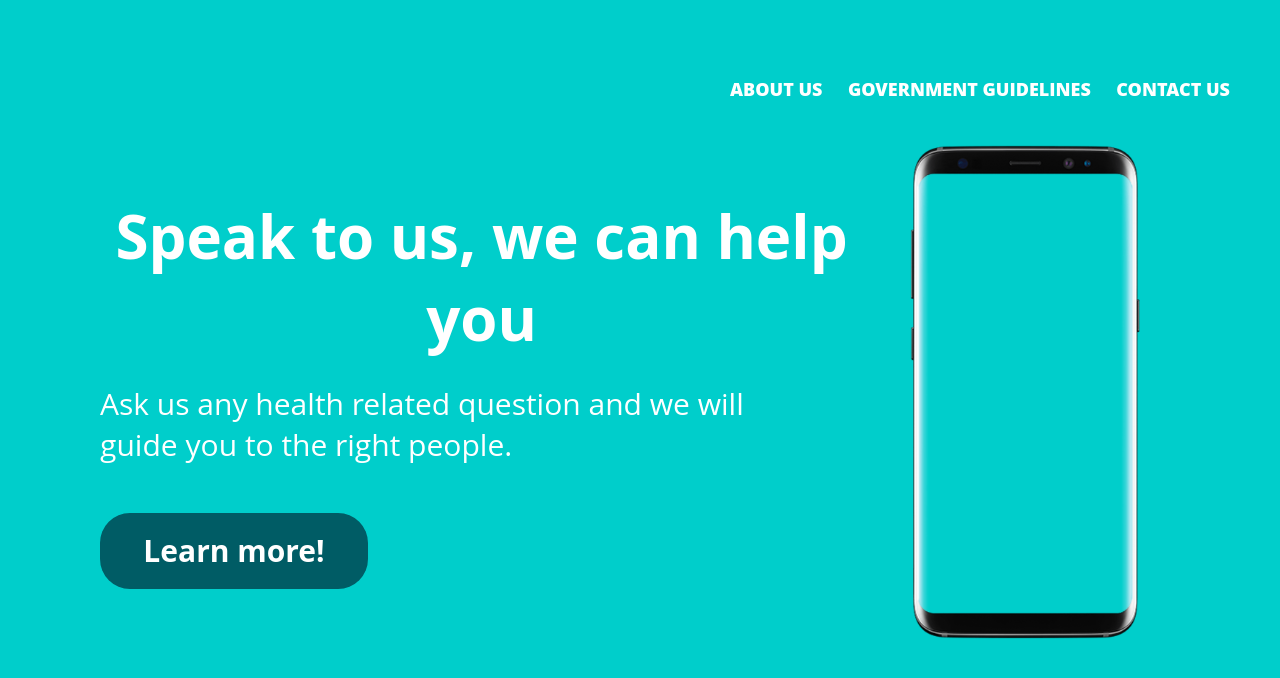
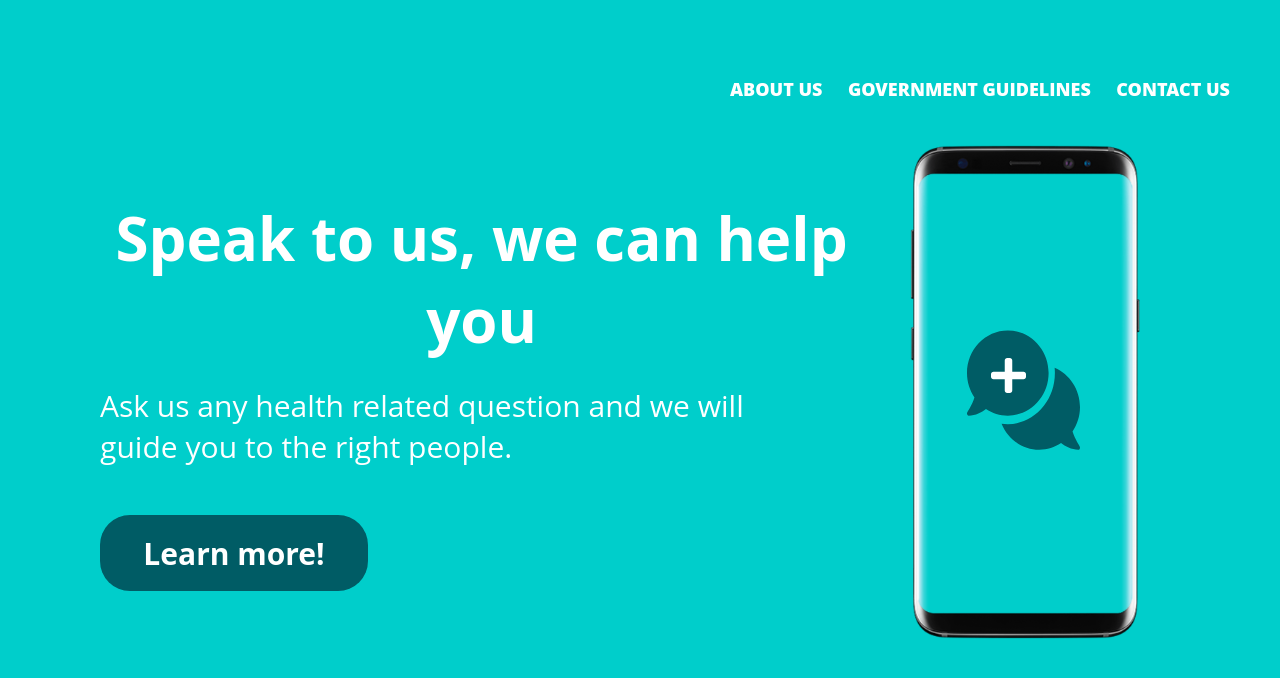
Before and after one commit to somalisintech/2020-hackathon-team-6, a React (Create React App) app in the folder my-app/: page / in a window 1280 px wide. Shown: the top 678 px of the page. Built offline with nearby package versions, Linux system fonts and the light colour scheme.

Commit message:
Added logo to mobile phone image

```diff
--- a/my-app/src/components/landingPage.jsx
+++ b/my-app/src/components/landingPage.jsx
@@ -3,6 +3,7 @@ import { NavBar } from './navbar';
 import styled from "styled-components";
 import { Button } from './button';
 import mobilePhone from '../img/mobile-phone.svg';
+import logo from '../img/logo.svg';
 
 const GreenPage = styled.div`
     position: absolute;
@@ -55,8 +56,22 @@ const SubHeading = styled.div`
     margin-bottom: 24px;
 `;
 
+const ImageContainer = styled.div`
+    position: relative;
+    top: 0;
+    left: 0;
+`;
+
 const MobilePhoneImage = styled.img`
     padding: 30px;
+    top: 0;
+    left: 0;
+`;
+
+const SmallLogo = styled.img`
+   position: absolute;
+   right: 100px;
+   top: 230px;
 `;
 
 
@@ -72,9 +87,10 @@ export const LandingPage = () => {
                         <Button buttonText={"Learn more!"}/>
                     </ButtonPositioning>
                 </TextWrapper>
-
+                    <ImageContainer>
                     <MobilePhoneImage src={mobilePhone} alt="Mobile phone"/>
-
+                        <SmallLogo src={logo} alt="Small logo" ></SmallLogo>
+                    </ImageContainer>
             </ContentWrapper>
         </GreenPage>
     )
```
